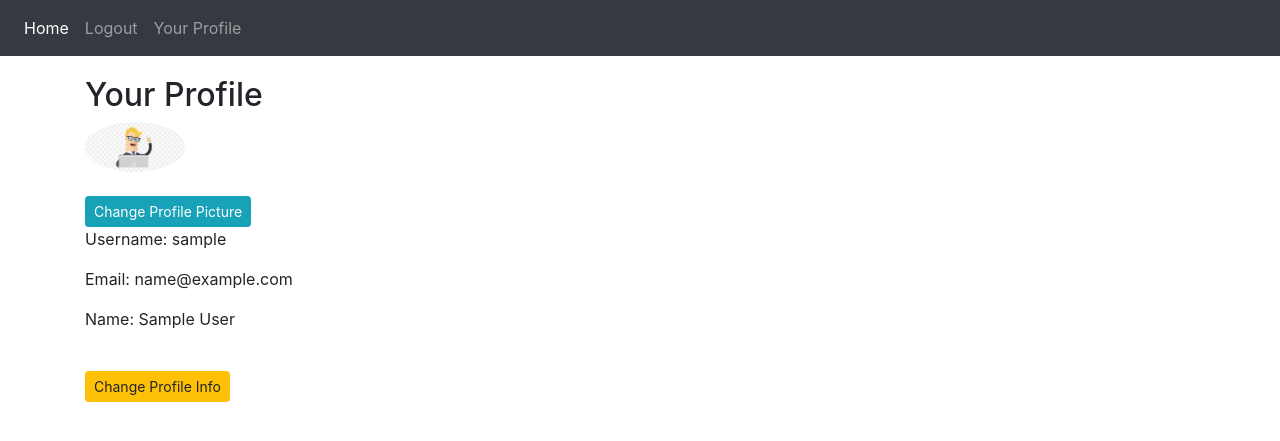
After one commit to sakil-islam/MyBlogProject, a Django app: page /account/profile/ in a window 1280 px wide. The commit adds this page. Shown: the top 441 px of the page. Run offline with Django 3.2, Linux system fonts and the light colour scheme; the visitor is signed in with stand-in values (Sample User, id 1); some libraries are stand-ins or nearby versions.

Commit message:
App_Login file total work fully comlpete user profile

```diff
--- a/App_Login/models.py
+++ b/App_Login/models.py
@@ -6,4 +6,4 @@ from django.contrib.auth.models import User
 
 class UserProfile(models.Model):
     user = models.OneToOneField(User, related_name='user_profile', on_delete=models.CASCADE)
-    profile_pics = models.ImageField(upload_to='profile_pics')
+    profile_pic = models.ImageField(upload_to='profile_pics')
--- a/App_Login/urls.py
+++ b/App_Login/urls.py
@@ -1,10 +1,16 @@
 from django.urls import path
 from App_Login import views
+
 
 app_name = 'App_Login'
 urlpatterns = [
     path('signup/', views.sign_up, name='signup' ),
     path('login/', views.login_page, name='login'),
     path('logout/', views.logout_user, name='logout'),
+    path('profile/', views.profile, name='profile'),
+    path('change-profile/', views.user_change, name='user_change'),
+    path('password/', views.pass_change, name='pass_change'),
+    path('add-picture/', views.add_pro_pic, name='add_pro_pic'),
+    path('change-picture/', views.change_pro_pic, name='change_pro_pic'),
 
 ]
--- a/App_Login/views.py
+++ b/App_Login/views.py
@@ -1,19 +1,20 @@
 from django.shortcuts import render
-from django.contrib.auth.forms import UserCreationForm, AuthenticationForm
+from django.contrib.auth.forms import UserCreationForm, AuthenticationForm, PasswordChangeForm
 from django.contrib.auth import login, authenticate, logout
 from django.shortcuts import HttpResponseRedirect
 from django.urls import reverse
 from django.contrib.auth.decorators import login_required
+from App_Login.forms import SignUpForm, UserProfileChange, ProfilePic
 
 
 
 # Create your views here.
 
 def sign_up(request):
-    form = UserCreationForm()
+    form = SignUpForm()
     registered = False
     if request.method == 'POST':
-        form = UserCreationForm(data=request.POST)
+        form = SignUpForm(data=request.POST)
         if form.is_valid():
             form.save()
             registered = True
@@ -38,3 +39,53 @@ def login_page(request):
 def logout_user(request):
     logout(request)
     return HttpResponseRedirect(reverse('index'))
+
+@login_required
+def profile(request):
+    return render(request, 'App_Login/profile.html', context={})
+
+@login_required
+def user_change(request):
+    current_user = request.user
+    form = UserProfileChange(instance=current_user)
+    if request.method == 'POST':
+        form = UserProfileChange(request.POST, instance=current_user)
+        if form.is_valid():
+            form.save()
+            form = UserProfileChange(instance=current_user)
+    return render(request, 'App_Login/change_profile.html', context={'form':form})
+
+
+@login_required
+def pass_change(request):
+    current_user = request.user
+    changed = False
+    form = PasswordChangeForm(current_user)
+    if request.method == 'POST':
+        form = PasswordChangeForm(current_user, data=request.POST)
+        if form.is_valid():
+            form.save()
+            changed = True
+    return render(request, 'App_Login/pass_change.html', context={'form':form, 'changed':changed})
+
+@login_required
+def add_pro_pic(request):
+    form = ProfilePic()
+    if request.method == 'POST':
+        form = ProfilePic(request.POST, request.FILES)
+        if form.is_valid():
+            user_obj = form.save(commit=False)
+            user_obj.user = request.user
+            user_obj.save()
+            return HttpResponseRedirect(reverse('App_Login:profile'))
+    return render(request, 'App_Login/pro_pic_add.html', context={'form':form})
+
+@login_required
+def change_pro_pic(request):
+    form = ProfilePic(instance=request.user.user_profile)
+    if request.method == 'POST':
+        form = ProfilePic(request.POST, request.FILES, instance=request.user.user_profile)
+        if form.is_valid():
+            form.save()
+            return HttpResponseRedirect(reverse('App_Login:profile'))
+    return render(request, 'App_Login/pro_pic_add.html', context={'form':form})
--- a/My_Blog_Project/settings.py
+++ b/My_Blog_Project/settings.py
@@ -44,6 +44,7 @@ INSTALLED_APPS = [
     'App_Blog',
     'App_Login',
     'crispy_forms',
+    'django_cleanup.apps.CleanupConfig',
 ]
 
 #bootstrap, bootstrap3, bootstrap4, uni-form
--- a/My_Blog_Project/urls.py
+++ b/My_Blog_Project/urls.py
@@ -1,6 +1,9 @@
 from django.contrib import admin
 from django.urls import path, include
 from . import views
+from django.conf import settings
+from django.contrib.staticfiles.urls import  static, staticfiles_urlpatterns
+
 
 urlpatterns = [
     path('admin/', admin.site.urls),
@@ -8,3 +11,6 @@ urlpatterns = [
     path('blog/', include('App_Blog.urls')),
     path('', views.Index, name='index'),
 ]
+
+urlpatterns += staticfiles_urlpatterns()
+urlpatterns += static(settings.MEDIA_URL, document_root=settings.MEDIA_ROOT)
--- /dev/null
+++ b/templates/App_Login/profile.html
@@ -0,0 +1,22 @@
+{% extends 'base.html' %}
+{% block title_block %} Profile {% endblock %}
+{% block body_block %}
+<h2>Your Profile </h2>
+{% if user.user_profile %}
+<img src="/media/{{user.user_profile.profile_pic}}" class="rounded-circle" width="100px">
+<br>
+<br>
+<a href="{% url 'App_Login:change_pro_pic' %}" class="btn btn-info btn-sm">Change Profile Picture</a>
+{% else %}
+<img src="/media/profile_pics/s1.png" class="rounded-circle" width="100px">
+<br>
+<br>
+<a href="{% url 'App_Login:add_pro_pic' %}" class="btn btn-info btn-sm">Change Profile Picture</a>
+{% endif %}
+<br>
+<p>Username: {{ user.username }}</p>
+<p>Email: {{ user.email }}</p>
+<p>Name: {{ user.first_name }} {{ user.last_name }}</p>
+<br>
+<a href="{% url 'App_Login:user_change' %}" class="btn btn-warning btn-sm">Change Profile Info</a>
+{% endblock %}
--- a/templates/base.html
+++ b/templates/base.html
@@ -23,6 +23,9 @@
         <li class="nav-item">
           <a class="nav-link" href="{% url 'App_Login:logout' %}">Logout</a>
         </li>
+        <li class="nav-item">
+          <a class="nav-link" href="{% url 'App_Login:profile' %}">Your Profile</a>
+        </li>
         {% else %}
         <li class="nav-item">
           <a class="nav-link" href="{% url 'App_Login:login' %}">Login</a>
```
Also changed, not shown: App_Login/forms.py (added, +23 -0 lines), templates/App_Login/change_profile.html (added, +12 -0 lines), templates/App_Login/pass_change.html (added, +16 -0 lines), templates/App_Login/pro_pic_add.html (added, +12 -0 lines), App_Login/migrations/0002_rename_profile_pics_userprofile_profile_pic.py (added), media/profile_pics/cartoon.jpg (added), media/profile_pics/s1.png (added).
